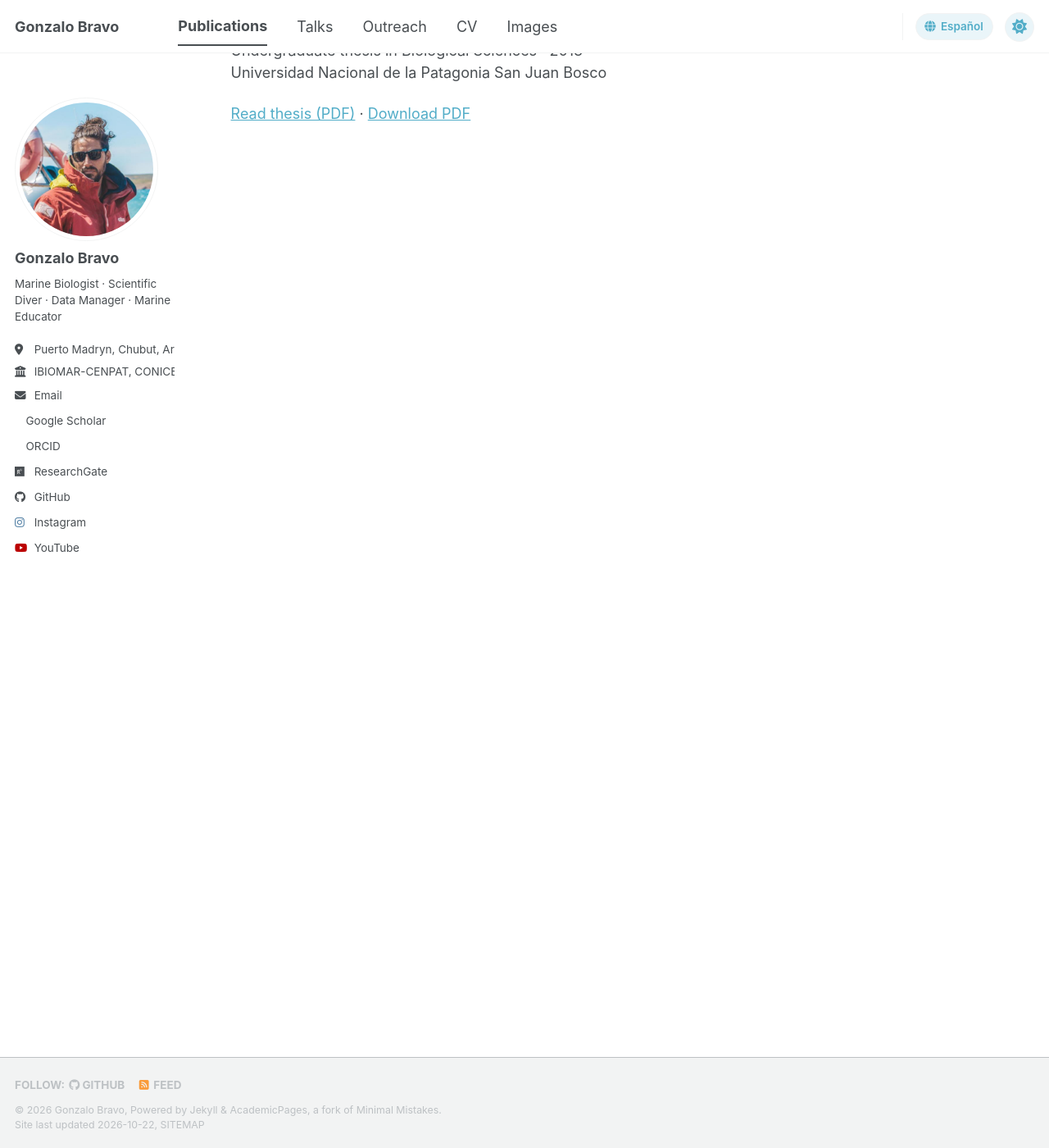
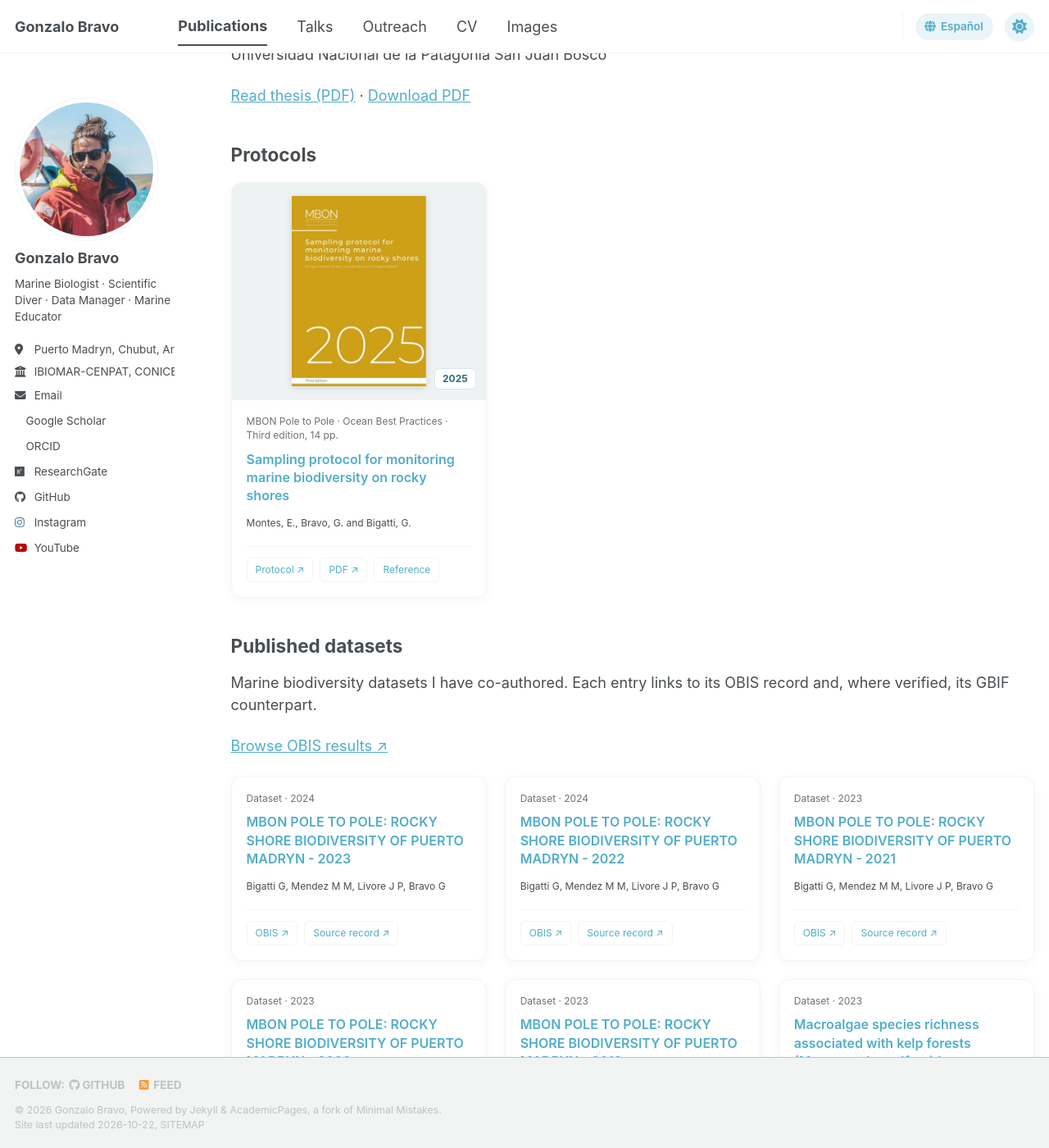
Before and after one commit to gonzalobravoargentina/gonzalobravoargentina.github.io, a Jekyll site: the page built from _pages/publications.html, in a window 1280 px wide and 1400 px high, scrolled down 4430 px. Shown: the whole window at 82% size. Built offline with Jekyll 4.4.1, drawn with Linux system fonts in a browser that asks for light colours; a style sheet for code colours, icons or effects is not loaded; some of the changed text lies outside the part shown.

Commit message:
Separate protocols and add seven verified OBIS dataset records

```diff
--- a/_config.yml
+++ b/_config.yml
@@ -89,6 +89,8 @@ publication_category:
     title: 'Books'
   conferences:
     title: 'Conference Papers'
+  protocols:
+    title: 'Protocols'
 
 # Site Settings
 teaser                   :  # filename of teaser fallback teaser image placed in /images/ for social media previews
--- /dev/null
+++ b/_data/datasets.json
@@ -0,0 +1,60 @@
+[
+  {
+    "title": "MBON POLE TO POLE: ROCKY SHORE BIODIVERSITY OF PUERTO MADRYN - 2023",
+    "year": 2024,
+    "authors": "Bigatti G, Mendez M M, Livore J P, Bravo G",
+    "citation": "Bigatti G, Mendez M M, Livore J P, Bravo G (2024). MBON POLE TO POLE: ROCKY SHORE BIODIVERSITY OF PUERTO MADRYN - 2023. Version 1.2. Caribbean OBIS Node. Samplingevent dataset. https://ipt.iobis.org/mbon/resource?r=puertomadryn_2024&v=1.2",
+    "obis": "https://obis.org/dataset/8d33d498-a2ff-4321-9421-d60bf24079cc",
+    "source": "https://ipt.iobis.org/mbon/resource?r=puertomadryn_2024"
+  },
+  {
+    "title": "MBON POLE TO POLE: ROCKY SHORE BIODIVERSITY OF PUERTO MADRYN - 2022",
+    "year": 2024,
+    "authors": "Bigatti G, Mendez M M, Livore J P, Bravo G",
+    "citation": "Bigatti G, Mendez M M, Livore J P, Bravo G (2024). MBON POLE TO POLE: ROCKY SHORE BIODIVERSITY OF PUERTO MADRYN - 2022. Version 1.4. Caribbean OBIS Node. Samplingevent dataset. https://ipt.iobis.org/mbon/resource?r=puertomadryn_2022&v=1.4",
+    "obis": "https://obis.org/dataset/9d76d971-e594-4aad-a145-d978f302e3af",
+    "source": "https://ipt.iobis.org/mbon/resource?r=puertomadryn_2022"
+  },
+  {
+    "title": "MBON POLE TO POLE: ROCKY SHORE BIODIVERSITY OF PUERTO MADRYN - 2021",
+    "year": 2023,
+    "authors": "Bigatti G, Mendez M M, Livore J P, Bravo G",
+    "citation": "Bigatti G, Mendez M M, Livore J P, Bravo G (2023). MBON POLE TO POLE: ROCKY SHORE BIODIVERSITY OF PUERTO MADRYN - 2021. Version 1.3. Caribbean OBIS Node. Samplingevent dataset. https://ipt.iobis.org/mbon/resource?r=puertomadryn_2021&v=1.3",
+    "obis": "https://obis.org/dataset/5cc534d3-ea6d-4f21-b3a5-620fdbe4f534",
+    "source": "https://ipt.iobis.org/mbon/resource?r=puertomadryn_2021"
+  },
+  {
+    "title": "MBON POLE TO POLE: ROCKY SHORE BIODIVERSITY OF PUERTO MADRYN - 2020",
+    "year": 2023,
+    "authors": "Bigatti G, Mendez M M, Livore J P, Bravo G",
+    "citation": "Bigatti G, Mendez M M, Livore J P, Bravo G (2023). MBON POLE TO POLE: ROCKY SHORE BIODIVERSITY OF PUERTO MADRYN - 2020. Version 1.7. Caribbean OBIS Node. Samplingevent dataset. https://ipt.iobis.org/mbon/resource?r=2019_data&v=1.7",
+    "obis": "https://obis.org/dataset/dac63ff7-e96f-41fa-8ba9-710c7a92d098",
+    "source": "https://ipt.iobis.org/mbon/resource?r=2019_data"
+  },
+  {
+    "title": "MBON POLE TO POLE: ROCKY SHORE BIODIVERSITY OF PUERTO MADRYN - 2019",
+    "year": 2023,
+    "authors": "Bigatti G, Mendez M M, Livore J P, Bravo G",
+    "citation": "Bigatti G, Mendez M M, Livore J P, Bravo G (2023). MBON POLE TO POLE: ROCKY SHORE BIODIVERSITY OF PUERTO MADRYN - 2019. Version 1.2. Caribbean OBIS Node. Samplingevent dataset. https://ipt.iobis.org/mbon/resource?r=pto_madryn_2019&v=1.2",
+    "obis": "https://obis.org/dataset/654a42e9-195a-40a4-a492-290b9eadbaa8",
+    "source": "https://ipt.iobis.org/mbon/resource?r=pto_madryn_2019"
+  },
+  {
+    "title": "Macroalgae species richness associated with kelp forests (Macrocystis pyrifera) in Bustamante and Camarones Bay, Atlantic Patagonia, Argentina.",
+    "year": 2023,
+    "authors": "Raffo M P, Piemonte C B, Liporace L V, Bravo G",
+    "citation": "Raffo M P, Piemonte C B, Liporace L V, Bravo G (2023): Macroalgae species richness associated with kelp forests (Macrocystis pyrifera) in Bustamante and Camarones Bay, Atlantic Patagonia, Argentina.. v1.1. ArOBIS Centro Nacional Patagónico. Dataset/Samplingevent. https://arobis.cenpat-conicet.gob.ar:8081/resource?r=macroalgae&v=1.1",
+    "obis": "https://obis.org/dataset/6a5cec0f-7a27-4bf3-9cf6-6f2fd768cfb8",
+    "source": "https://arobis.cenpat-conicet.gob.ar:8081/resource?r=macroalgae"
+  },
+  {
+    "title": "Rocky reef biodiversity survey: Punta Pardelas, Argentina",
+    "year": 2021,
+    "authors": "Bravo G, Livore J P, Battini N, Gastaldi M, Lauretta D, Brogger M, Raffo M P, Lagger C, Bigatti G",
+    "citation": "Bravo G, Livore J P, Battini N, Gastaldi M, Lauretta D, Brogger M, Raffo M P, Lagger C, Bigatti G (2021): Rocky reef biodiversity survey: Punta Pardelas, Argentina. v1.10. ArOBIS Centro Nacional Patagónico. Dataset/Samplingevent. http://arobis.cenpat-conicet.gob.ar:8081/resource?r=arrs&v=1.10",
+    "obis": "https://obis.org/dataset/2a851007-1cd8-4f08-9848-d924edbe6986",
+    "source": "http://arobis.cenpat-conicet.gob.ar:8081/resource?r=arrs",
+    "gbif": "https://www.gbif.org/dataset/16a62f7b-e52d-49b6-8605-b69d22d0572c",
+    "doi": "10.15468/xqgdsm"
+  }
+]
--- /dev/null
+++ b/_includes/datasets.html
@@ -0,0 +1,22 @@
+<section aria-labelledby="datasets">
+  <h2 id="datasets">{% if page.lang == 'es' %}Datos publicados{% else %}Published datasets{% endif %}</h2>
+  <p>{% if page.lang == 'es' %}Conjuntos de datos de biodiversidad marina en los que participo como coautor. Cada ficha enlaza al registro en OBIS y, cuando está verificado, a su equivalente en GBIF.{% else %}Marine biodiversity datasets I have co-authored. Each entry links to its OBIS record and, where verified, its GBIF counterpart.{% endif %}</p>
+  <p><a href="https://obis.org/search/?entity=dataset&amp;q=gonzalo+bravo">{% if page.lang == 'es' %}Ver resultados en OBIS{% else %}Browse OBIS results{% endif %} ↗</a></p>
+  <div class="publications-grid dataset-grid">
+  {% for dataset in site.data.datasets %}
+    <article class="publication-card">
+      <div class="publication-card__body">
+        <p class="publication-card__journal">{% if page.lang == 'es' %}Conjunto de datos{% else %}Dataset{% endif %} · {{ dataset.year }}</p>
+        <h3><a href="{{ dataset.obis }}">{{ dataset.title | escape }}</a></h3>
+        <p class="publication-card__authors">{{ dataset.authors | escape }}</p>
+        <div class="publication-card__actions">
+          <a href="{{ dataset.obis }}">OBIS ↗</a>
+          {% if dataset.gbif %}<a href="{{ dataset.gbif }}">GBIF ↗</a>{% endif %}
+          {% if dataset.doi %}<a href="https://doi.org/{{ dataset.doi }}">DOI ↗</a>{% endif %}
+          <a href="{{ dataset.source }}">{% if page.lang == 'es' %}Registro original{% else %}Source record{% endif %} ↗</a>
+        </div>
+      </div>
+    </article>
+  {% endfor %}
+  </div>
+</section>
--- a/_includes/publication-cards.html
+++ b/_includes/publication-cards.html
@@ -16,7 +16,7 @@
       <h3><a href="{{ article_url }}">{{ post.title | escape }}</a></h3>
       {% if post.citation %}<p class="publication-card__authors">{{ post.citation | split: '(' | first | strip_html }}</p>{% endif %}
       <div class="publication-card__actions">
-        <a href="{{ article_url }}">{% if post.category == 'books' %}{% if page.lang == 'es' %}Capítulo{% else %}Chapter{% endif %}{% else %}{% if page.lang == 'es' %}Artículo{% else %}Article{% endif %}{% endif %} ↗</a>
+        <a href="{{ article_url }}">{% case post.category %}{% when 'protocols' %}{% if page.lang == 'es' %}Protocolo{% else %}Protocol{% endif %}{% when 'books' %}{% if page.lang == 'es' %}Capítulo{% else %}Chapter{% endif %}{% else %}{% if page.lang == 'es' %}Artículo{% else %}Article{% endif %}{% endcase %} ↗</a>
         {% if post.pdfurl %}<a href="{{ post.pdfurl }}">PDF ↗</a>{% endif %}
         <a href="{{ post.url | relative_url }}">{% if page.lang == 'es' %}Referencia{% else %}Reference{% endif %}</a>
       </div>
--- a/_includes/publications-index.html
+++ b/_includes/publications-index.html
@@ -2,8 +2,11 @@
   <a href="#manuscripts">{% if page.lang == 'es' %}Artículos científicos{% else %}Journal articles{% endif %}</a>
   <a href="#books">{% if page.lang == 'es' %}Libros y capítulos{% else %}Books & chapters{% endif %}</a>
   <a href="#theses">{% if page.lang == 'es' %}Tesis{% else %}Theses{% endif %}</a>
+  <a href="#protocols">{% if page.lang == 'es' %}Protocolos{% else %}Protocols{% endif %}</a>
+  <a href="#datasets">{% if page.lang == 'es' %}Datos publicados{% else %}Published datasets{% endif %}</a>
 </nav>
 {% for category in site.publication_category %}
+  {% if category[0] == 'protocols' %}{% continue %}{% endif %}
   {% assign entries = site.publications | where: 'category', category[0] | sort: 'date' | reverse %}
   {% if entries.size > 0 %}
   <section aria-labelledby="{{ category[0] }}">
@@ -13,3 +16,11 @@
   {% endif %}
 {% endfor %}
 {% include theses.html %}
+{% assign protocols = site.publications | where: 'category', 'protocols' | sort: 'date' | reverse %}
+{% if protocols.size > 0 %}
+<section aria-labelledby="protocols">
+  <h2 id="protocols">{% if page.lang == 'es' %}Protocolos{% else %}Protocols{% endif %}</h2>
+  {% include publication-cards.html entries=protocols %}
+</section>
+{% endif %}
+{% include datasets.html %}
--- a/_pages/sitemap.html
+++ b/_pages/sitemap.html
@@ -39,6 +39,8 @@ author_profile: true
 {% endfor %}
 <h3>Tesis / Theses</h3>
 <ul>{% for thesis in site.data.theses %}<li>{{ thesis.year }} — <a href="{{ thesis.file | relative_url }}">{{ thesis.title | escape }} (PDF)</a></li>{% endfor %}</ul>
+<h3>Datos publicados / Published datasets</h3>
+<ul>{% for dataset in site.data.datasets %}<li><a href="{{ dataset.obis }}">{{ dataset.title | escape }}</a>{% if dataset.gbif %} · <a href="{{ dataset.gbif }}">GBIF</a>{% endif %}</li>{% endfor %}</ul>
 <h2>Charlas / Talks</h2>
 <ul>
 {% assign talks = site.talks | sort: 'date' | reverse %}
--- a/_publications/2023-01-01-sampling-protocol-mbon-pole-to-pole.md
+++ b/_publications/2023-01-01-sampling-protocol-mbon-pole-to-pole.md
@@ -1,12 +1,13 @@
 ---
 title: "Sampling protocol for monitoring marine biodiversity on rocky shores"
 collection: publications
-category: manuscripts
-cover: /images/publications/protocolo-mbon.png
+category: protocols
+cover: /images/publications/protocolo-mbon-third-edition.jpg
 permalink: /publication/2023-01-01-sampling-protocol-mbon-pole-to-pole
 excerpt: 'A sampling protocol for monitoring marine biodiversity on rocky shores, developed for the Marine Biodiversity Observation Network Pole to Pole of the Americas.'
-date: 2023-01-01
-venue: 'Marine Biodiversity Observation Network Pole to Pole of the Americas, Ocean Best Practices, 10pp.'
-paperurl: 'http://dx.doi.org/10.25607/OBP-1904'
-citation: 'Montes Herrera E, <b>Bravo G</b>, Bigatti, G. (2023). &quot;Sampling protocol for monitoring marine biodiversity on rocky shores.&quot; <i>Marine Biodiversity Observation Network Pole to Pole of the Americas, Ocean Best Practices</i>. 10pp.'
+date: 2025-01-01
+venue: 'MBON Pole to Pole · Ocean Best Practices · Third edition, 14 pp.'
+paperurl: 'https://repository.oceanbestpractices.org/items/6025a5e9-87b8-46eb-b422-328cb183e658'
+pdfurl: 'https://marinebon.org/p2p/protocols/Protocol%20MBON%20&%20AMPs_V3_2025.pdf'
+citation: 'Montes, E., <b>Bravo, G.</b> and Bigatti, G. (2025). &quot;Sampling protocol for monitoring marine biodiversity on rocky shores.&quot; Third edition. <i>Marine Biodiversity Observation Network Pole to Pole of the Americas</i>, 14 pp. https://doi.org/10.25607/OBP-2014.3'
 ---
```
Also changed, not shown: README.md (+1 -0 lines), images/publications/protocolo-mbon-third-edition.jpg (added).
